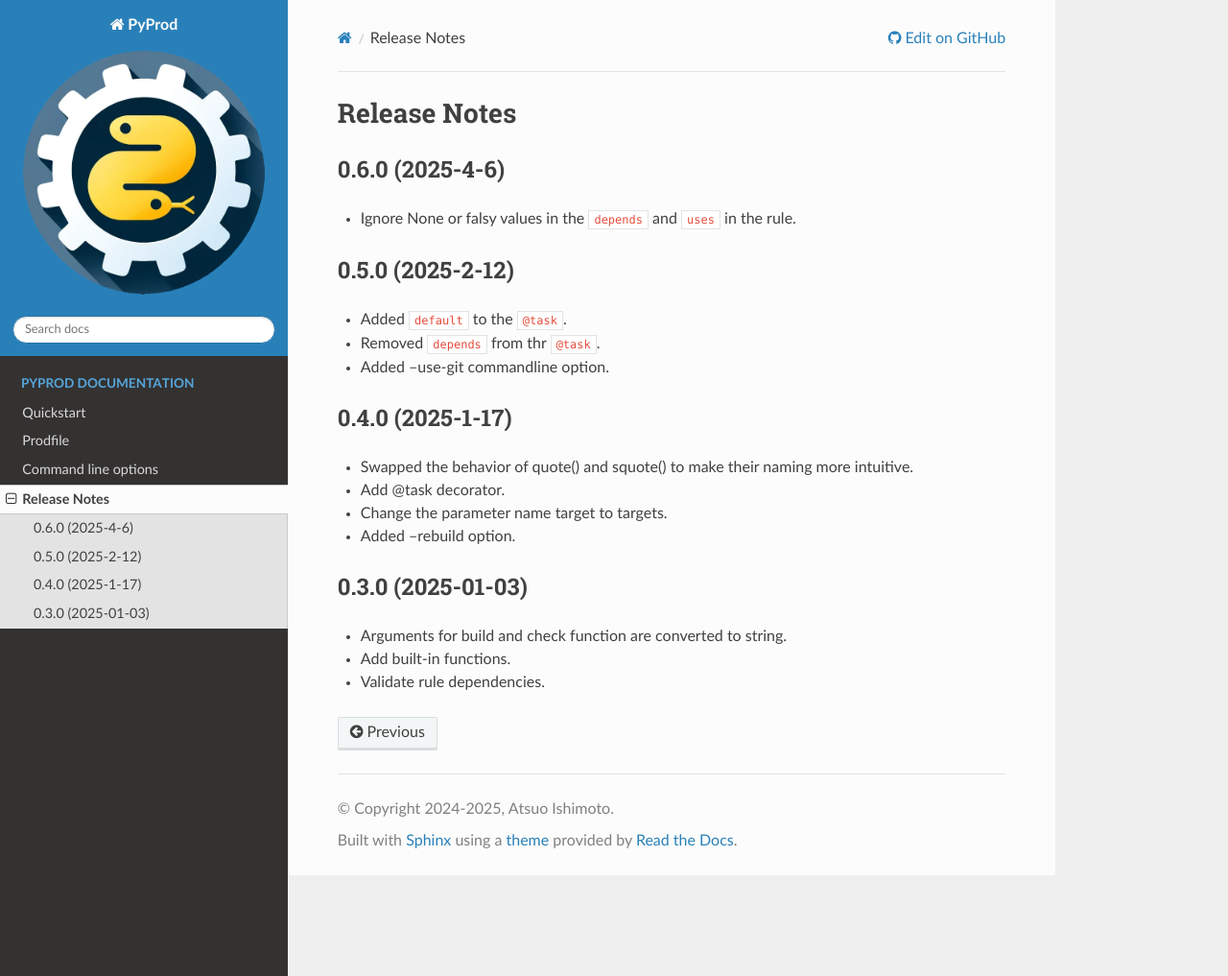
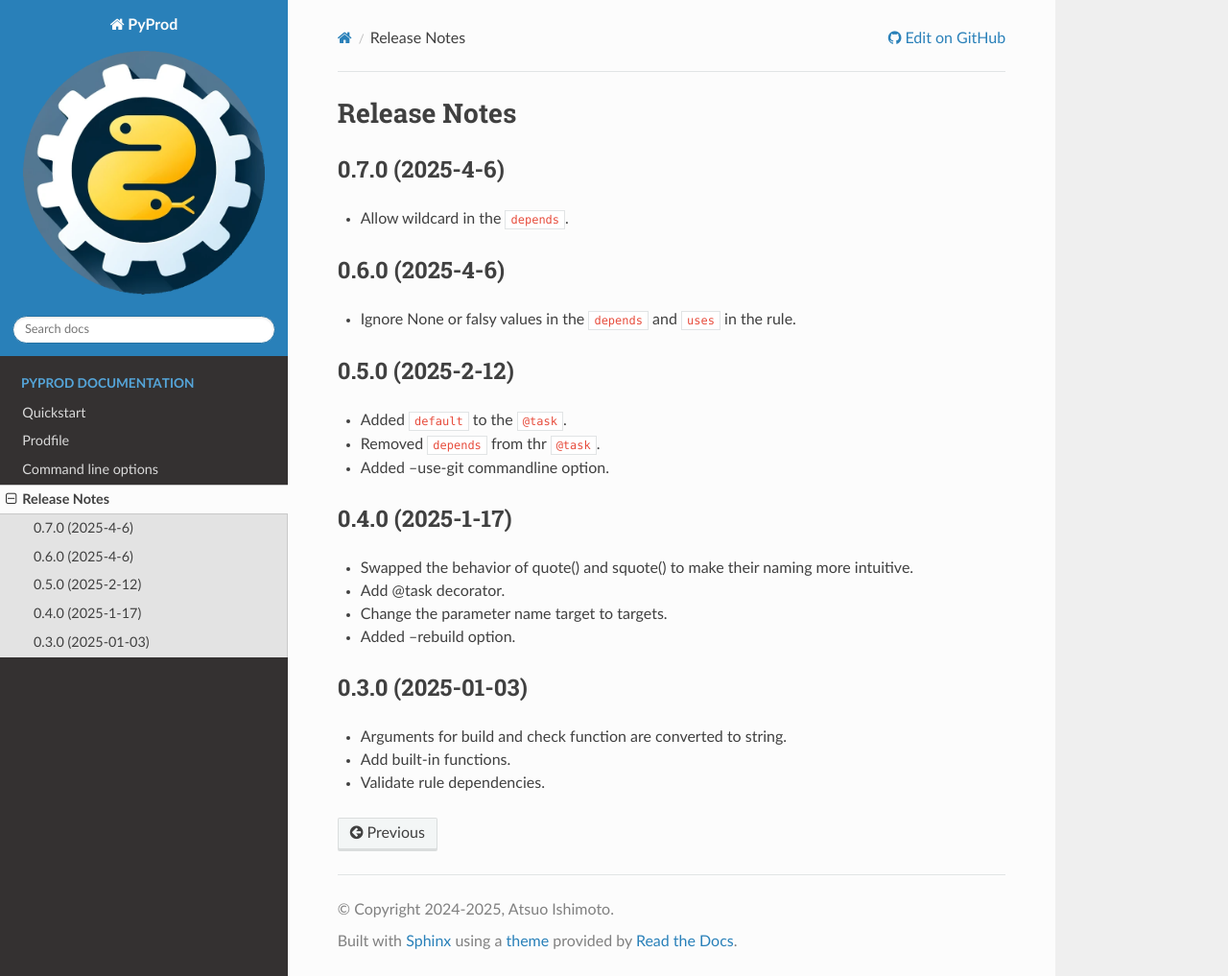
Before and after one commit to atsuoishimoto/pyprod, a Sphinx documentation site: the page built from docs/releasenotes.rst, in a window 1280 px wide and 1017 px high. Shown: the whole window at 96% size. Built offline with Sphinx 7.4.7 and the Read the Docs theme 3.1.0, drawn with Linux system fonts in a browser that asks for light colours.

Commit message:
release note

```diff
--- a/docs/releasenotes.rst
+++ b/docs/releasenotes.rst
@@ -1,5 +1,10 @@
 Release Notes
 ================
+
+0.7.0 (2025-4-6)
+-----------------------------
+
+- Allow wildcard in the ``depends``.
 
 0.6.0 (2025-4-6)
 -----------------------------
```
Also changed, not shown: 2 other files.
